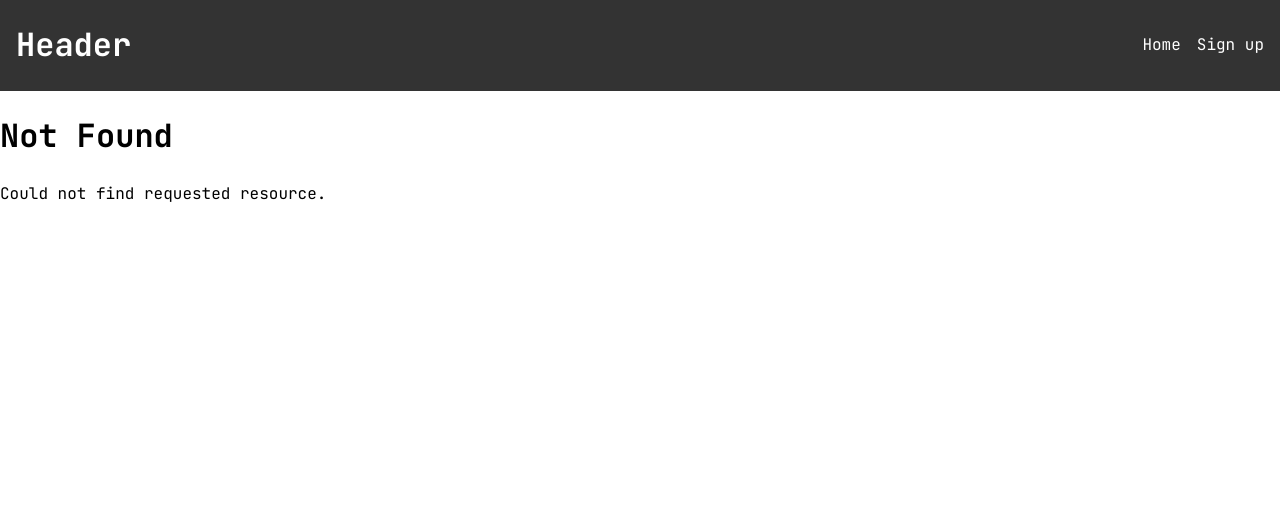
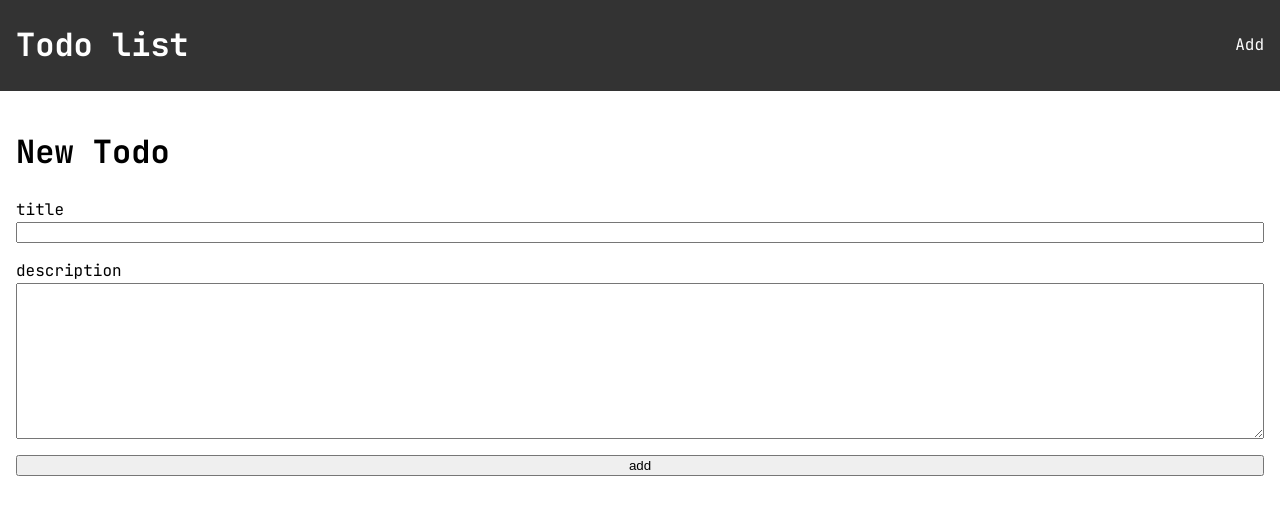
Before and after one commit to j-w-park/test-nextjs-rsc, a Next.js app: page /add in a window 1280 px wide. Before the commit this address had no page. Shown: the top 514 px of the page. Built offline with nearby package versions, Linux system fonts and the light colour scheme.

Commit message:
feat: add todo

```diff
--- a/src/app/Header/index.tsx
+++ b/src/app/Header/index.tsx
@@ -4,14 +4,11 @@ import './index.css';
 export const Header = () => {
   return (
     <aside>
-      <h1>Header</h1>
+      <h1>Todo list</h1>
       <nav>
         <ul>
           <li>
-            <Link href="/">Home</Link>
-          </li>
-          <li>
-            <Link href="/sign-up">Sign up</Link>
+            <Link href="/add">Add</Link>
           </li>
         </ul>
       </nav>
--- /dev/null
+++ b/src/app/add/page.css
@@ -0,0 +1,25 @@
+main {
+  width: 100%;
+  height: 100%;
+  display: flex;
+  flex-direction: column;
+  padding: 1rem;
+}
+
+form {
+  display: flex;
+  flex-direction: column;
+  gap: 1rem;
+}
+
+#container-title {
+  width: 100%;
+  display: flex;
+  flex-direction: column;
+}
+
+#container-description {
+  width: 100%;
+  display: flex;
+  flex-direction: column;
+}
--- /dev/null
+++ b/src/app/add/page.tsx
@@ -0,0 +1,52 @@
+'use client';
+
+import axios from 'axios';
+import { useRouter } from 'next/navigation';
+import useMutation from 'swr/mutation';
+import type { Todo } from '../api/types';
+import './page.css';
+
+export default function NewTodo() {
+  const router = useRouter();
+
+  const signUp = useMutation(
+    '/api/todos',
+    (path, { arg }: { arg: Pick<Todo, 'description' | 'title'> }) =>
+      axios.post(path, arg),
+    {
+      onError: (err) => {
+        console.log(err);
+      },
+      onSuccess: () => {
+        router.replace('/');
+      },
+    },
+  );
+
+  return (
+    <main>
+      <h1>New Todo</h1>
+      <form
+        onSubmit={(e) => {
+          e.preventDefault();
+          const formData = new FormData(e.currentTarget);
+          const title = formData.get('title') as string;
+          const description = formData.get('description') as string;
+          signUp.trigger({ title, description });
+        }}
+      >
+        <div id="container-title">
+          <label htmlFor="title">title</label>
+          <input required id="title" name="title" />
+        </div>
+        <div id="container-description">
+          <label htmlFor="description">description</label>
+          <textarea required id="description" name="description" rows={10} />
+        </div>
+        <button type="submit" disabled={signUp.isMutating}>
+          add
+        </button>
+      </form>
+    </main>
+  );
+}
--- /dev/null
+++ b/src/app/api/todos/route.ts
@@ -0,0 +1,15 @@
+import { db } from '@/lib/db';
+import { Todo } from '../types';
+
+export async function POST(request: Request) {
+  const body = (await request.json()) as Pick<Todo, 'description' | 'title'>;
+  try {
+    await db.query(
+      'INSERT INTO todos (title, description, status) VALUES ($1, $2, $3)',
+      [body.title, body.description, 'NOT_STARTED'],
+    );
+  } catch (e) {
+    return new Response(JSON.stringify(e), { status: 500 });
+  }
+  return new Response(null, { status: 201 });
+}
--- /dev/null
+++ b/src/app/api/types.ts
@@ -0,0 +1,16 @@
+/**
+ * id           SERIAL        PRIMARY KEY\
+ * title        VARCHAR(255)  NOT NULL\
+ * description  VARCHAR(255)  NOT NULL\
+ * status       VARCHAR(255)  NOT NULL -- NOT_STARTED, IN_PROGRESS, COMPLETED\
+ * created_at   TIMESTAMP     DEFAULT NOW()\
+ * updated_at   TIMESTAMP     DEFAULT NOW()
+ */
+export interface Todo {
+  id: number;
+  title: string;
+  description: string;
+  status: 'NOT_STARTED' | 'IN_PROGRESS' | 'COMPLETED';
+  created_at: string;
+  updated_at: string;
+}
```
